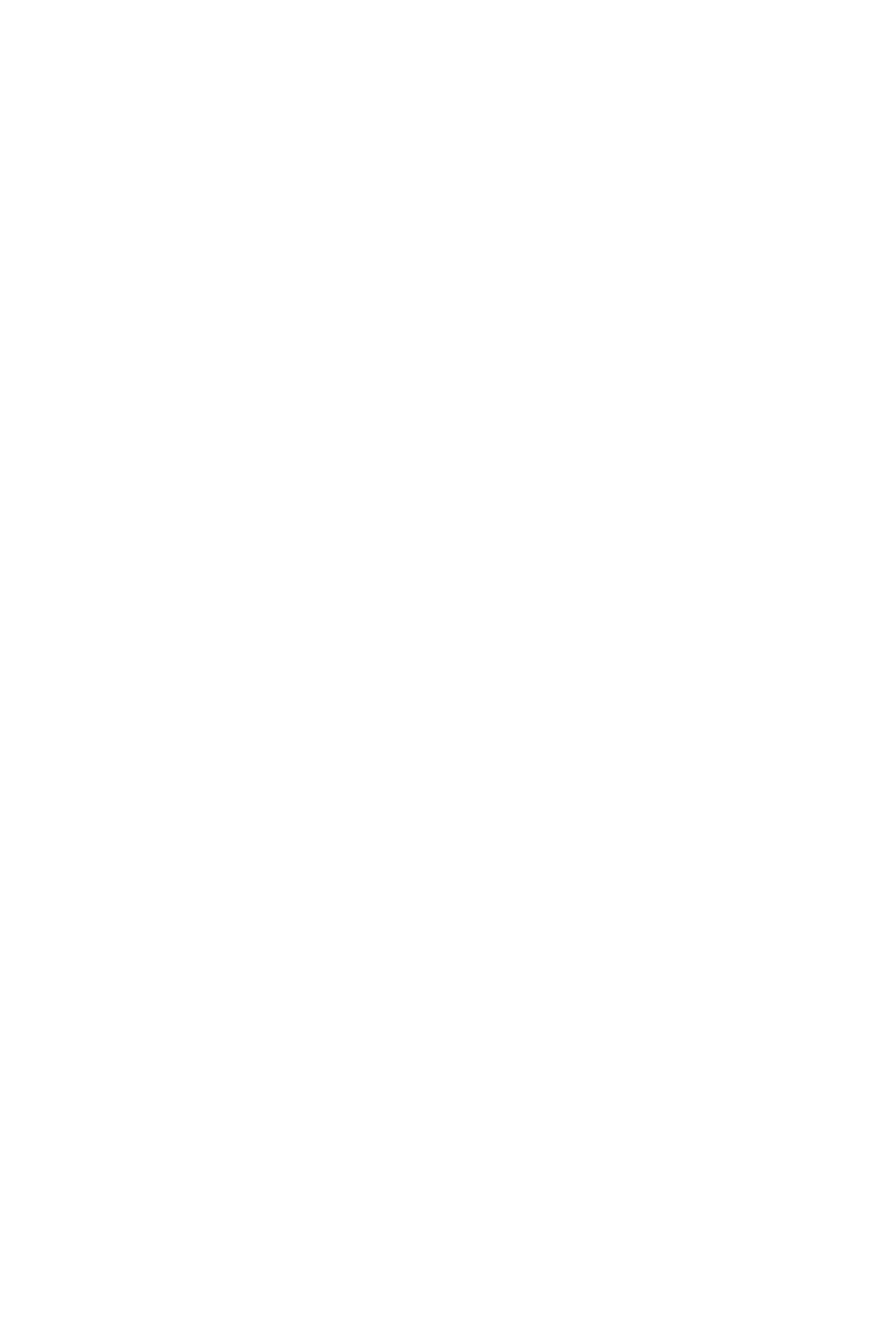
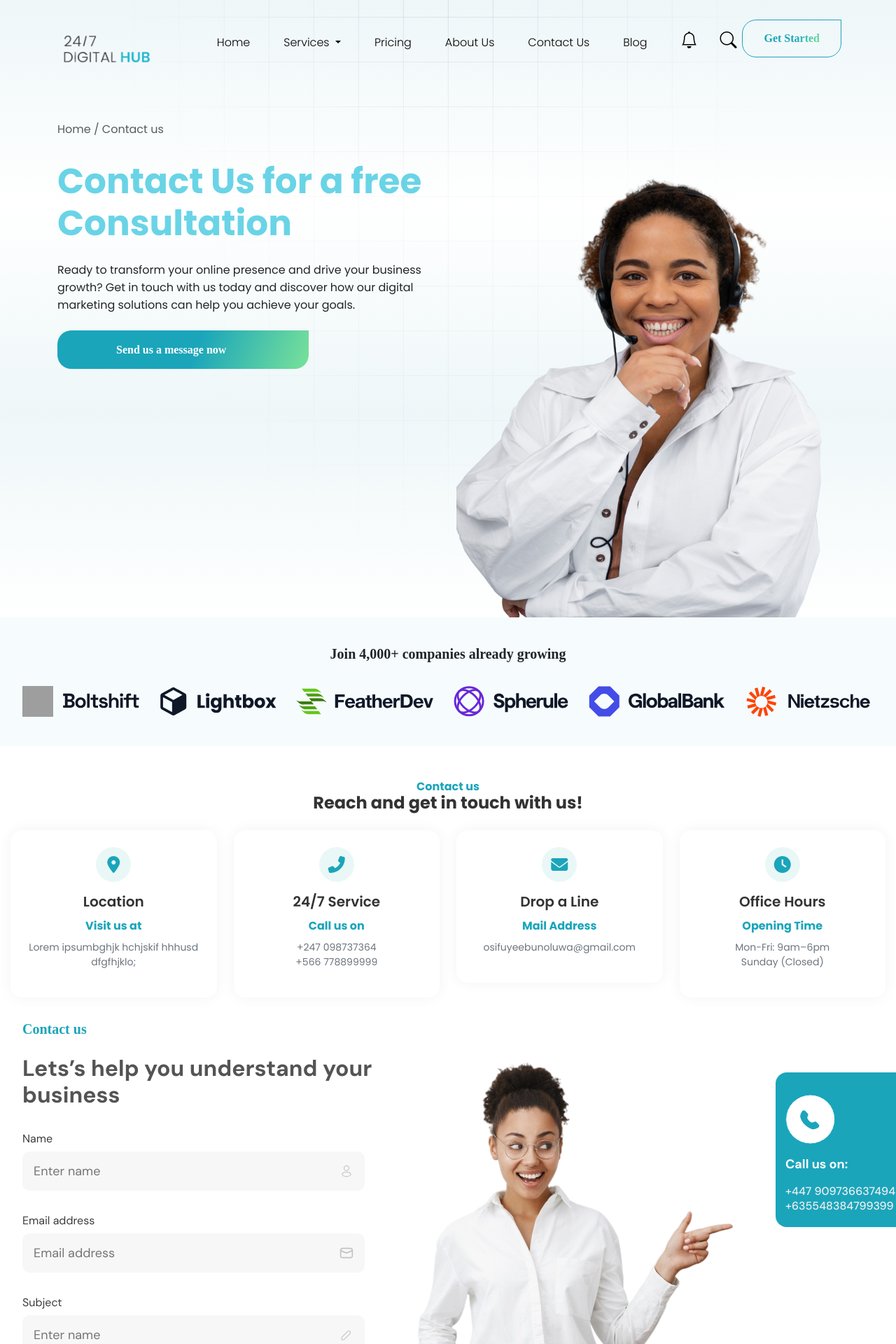
Before and after one commit to ChidiebereIbiam/digitalhub, a Django app: page /contact-us/ in a window 1280 px wide. Before the commit the part shown is empty. Shown: the top 1920 px of the page at 70% size. Before the commit the page ends 800 px from the top, so only its background shows below. Run offline with Django 5.2, Linux system fonts and the light colour scheme; some libraries are stand-ins or nearby versions; some web fonts are replaced; grey boxes are pictures that could not be loaded.

Commit message:
Styled Contact Us Page

```diff
--- a/digitalhub/core/templates/core/base.html
+++ b/digitalhub/core/templates/core/base.html
@@ -68,7 +68,7 @@
                                 <a class="nav-link" href="{% url "about_us" %}">About Us</a>
                             </li>
                             <li class="nav-item px-3 px-lg-3 py-1 py-lg-3">
-                                <a class="nav-link" href="#">Contact Us</a>
+                                <a class="nav-link" href="{% url "contact_us" %}">Contact Us</a>
                             </li>
                             <li class="nav-item px-3 pr-lg-5 py-1 py-lg-3">
                                 <a class="nav-link" href="#">Blog</a>
--- a/digitalhub/core/templates/core/contact_us.html
+++ b/digitalhub/core/templates/core/contact_us.html
@@ -0,0 +1,120 @@
+{% extends "core/base.html" %}
+{% load static %}
+{% block title %}
+Contact us -
+{% endblock title %}
+
+{% block herosection %}
+
+<section class="herosection">
+
+    <div class="container">
+        <div class="row">
+            <div class="col-md-6">
+                <div class="">
+                    <nav aria-label="breadcrumb">
+                        <ol class="breadcrumb">
+                            <li class="breadcrumb-item active" aria-current="page">Home / Contact us</li>
+                        </ol>
+                    </nav>
+                    <h1 class="py-lg-3 fw-bolder" id="big">Contact Us for a free Consultation</h1>
+                    <div class="supporting-text">
+                        Ready to transform your online presence and drive your business
+                        growth? Get in touch with us today and discover how our digital
+                        marketing solutions can help you achieve your goals.
+                    </div>
+                </div>
+                <div class="py-lg-4">
+                    <button class="button39">
+                        <b class="text40">Send us a message now</b>
+                    </button>
+                </div>
+            </div>
+            <div class="col-md-6">
+
+
+                <img src="{% static 'images/assets/blackbusinesswomansmiling-11@2x.png' %}" class="img-fluid" alt="...">
+
+
+            </div>
+        </div>
+    </div>
+</section>
+{% endblock herosection %}
+
+{% block main %}
+<!-- Social Proof Section -->
+{% include "core/components/social_proof_section.html" %}
+
+<section>
+    <div class="custom-container mt-5">
+        <!-- Heading -->
+        <div class="custom-text-center mb-4">
+            <h6 class="custom-contact-heading">Contact us</h6>
+            <h2 class="custom-main-heading">Reach and get in touch with us!</h2>
+        </div>
+        <!-- Contact Information Cards -->
+        <div class="row justify-content-center">
+            <!-- Card 1 -->
+            <div class="col-12 col-md-6 col-lg-3 mb-4">
+                <div class="custom-card">
+                    <div class="custom-card-body">
+                        <div class="custom-icon-circle mb-3">
+                            <i class="fas fa-map-marker-alt custom-icon"></i>
+                        </div>
+                        <h5 class="custom-card-title">Location</h5>
+                        <a href="#" class="custom-card-link">Visit us at</a>
+                        <p class="custom-card-text mt-2">Lorem ipsumbghjk hchjskif hhhusd dfgfhjklo;</p>
+                    </div>
+                </div>
+            </div>
+            <!-- Card 2 -->
+            <div class="col-12 col-md-6 col-lg-3 mb-4">
+                <div class="custom-card">
+                    <div class="custom-card-body">
+                        <div class="custom-icon-circle mb-3">
+                            <i class="fas fa-phone-alt custom-icon"></i>
+                        </div>
+                        <h5 class="custom-card-title">24/7 Service</h5>
+                        <a href="tel:+247098737364" class="custom-card-link">Call us on</a>
+                        <p class="custom-card-text mt-2">+247 098737364 <br> +566 778899999</p>
+                    </div>
+                </div>
+            </div>
+            <!-- Card 3 -->
+            <div class="col-12 col-md-6 col-lg-3 mb-4">
+                <div class="custom-card">
+                    <div class="custom-card-body">
+                        <div class="custom-icon-circle mb-3">
+                            <i class="fas fa-envelope custom-icon"></i>
+                        </div>
+                        <h5 class="custom-card-title">Drop a Line</h5>
+                        <a href="mailto:osifuyeebunoluwa@gmail.com" class="custom-card-link">Mail Address</a>
+                        <p class="custom-card-text mt-2">osifuyeebunoluwa@gmail.com</p>
+                    </div>
+                </div>
+            </div>
+            <!-- Card 4 -->
+            <div class="col-12 col-md-6 col-lg-3 mb-4">
+                <div class="custom-card">
+                    <div class="custom-card-body">
+                        <div class="custom-icon-circle mb-3">
+                            <i class="fas fa-clock custom-icon"></i>
+                        </div>
+                        <h5 class="custom-card-title">Office Hours</h5>
+                        <a href="#" class="custom-card-link">Opening Time</a>
+                        <p class="custom-card-text mt-2">Mon-Fri: 9am–6pm <br> Sunday (Closed)</p>
+                    </div>
+                </div>
+            </div>
+        </div>
+    </div>
+
+
+</section>
+<!-- Contact Form -->
+{% include "core/components/contact_us_section.html" %}
+
+<!-- Newsletter Sign-Up -->
+{% include "core/components/newsletter_section.html" %}
+{% endblock main %}
--- a/digitalhub/static/css/style.css
+++ b/digitalhub/static/css/style.css
@@ -47,7 +47,7 @@ body {
 }
 
 .herosection {
-    padding-top: 7%;
+    padding-top: 4%;
 }
 
 img {
@@ -291,6 +291,7 @@ img {
 }
 
 
+
 .social-proof {
     background-color: var(--color-azure-100)
 }
@@ -312,6 +313,88 @@ img {
     text-align: left;
 }
 
+/* Custom container class */
+.custom-container {
+    padding: 0 15px; /* Adjust container padding */
+}
+
+/* Custom text alignment */
+.custom-text-center {
+    text-align: center;
+}
+
+/* Heading styles */
+.custom-contact-heading {
+    color: rgb(26, 165, 187); /* Matches the turquoise color */
+    font-weight: bold;
+    margin-bottom: 0;
+}
+
+.custom-main-heading {
+    font-weight: 700;
+    font-size: 24px;
+    color: #333;
+}
+
+/* Custom card styles */
+.custom-card {
+    border-radius: 16px; /* Rounded corners */
+    background-color: #ffffff; /* White card background */
+    box-shadow: 0 0 20px rgba(0, 0, 0, 0.05); /* Subtle shadow */
+    transition: all 0.3s ease; /* Smooth transition */
+}
+
+.custom-card:hover {
+    transform: translateY(-5px); /* Lift up on hover */
+}
+
+.custom-card-body {
+    padding: 1.5rem;
+    text-align: center;
+}
+
+/* Icon styles */
+.custom-icon-circle {
+    width: 50px;
+    height: 50px;
+    background-color: #eaf7f7; /* Light turquoise background */
+    border-radius: 50%;
+    display: flex;
+    align-items: center;
+    justify-content: center;
+    margin: 0 auto;
+}
+
+.custom-icon {
+    color: rgb(26, 165, 187); /* Icon color */
+    font-size: 24px; /* Icon size */
+}
+
+/* Custom card content styles */
+.custom-card-title {
+    font-weight: 600;
+    margin-bottom: 10px;
+    color: #333;
+}
+
+.custom-card-link {
+    font-weight: 700; /* Bold for links */
+    font-size: 16px;
+    text-decoration: none;
+    color: rgb(26, 165, 187); /* Matches the turquoise color */
+}
+
+.custom-card-text {
+    font-size: 14px;
+    color: #6c757d; /* Bootstrap default text-muted */
+}
+
+/* Responsive adjustments for small screens */
+@media (max-width: 768px) {
+    .custom-card-body {
+        padding: 1.5rem 1rem; /* Adjust padding on smaller screens */
+    }
+}
 
 
 
```
Also changed, not shown: docker-compose.yml (added, +72 -0 lines), digitalhub/static/images/assets/blackbusinesswomansmiling-11@2x.png (added), digitalhub/static/images/assets/vector-592.svg (added).
